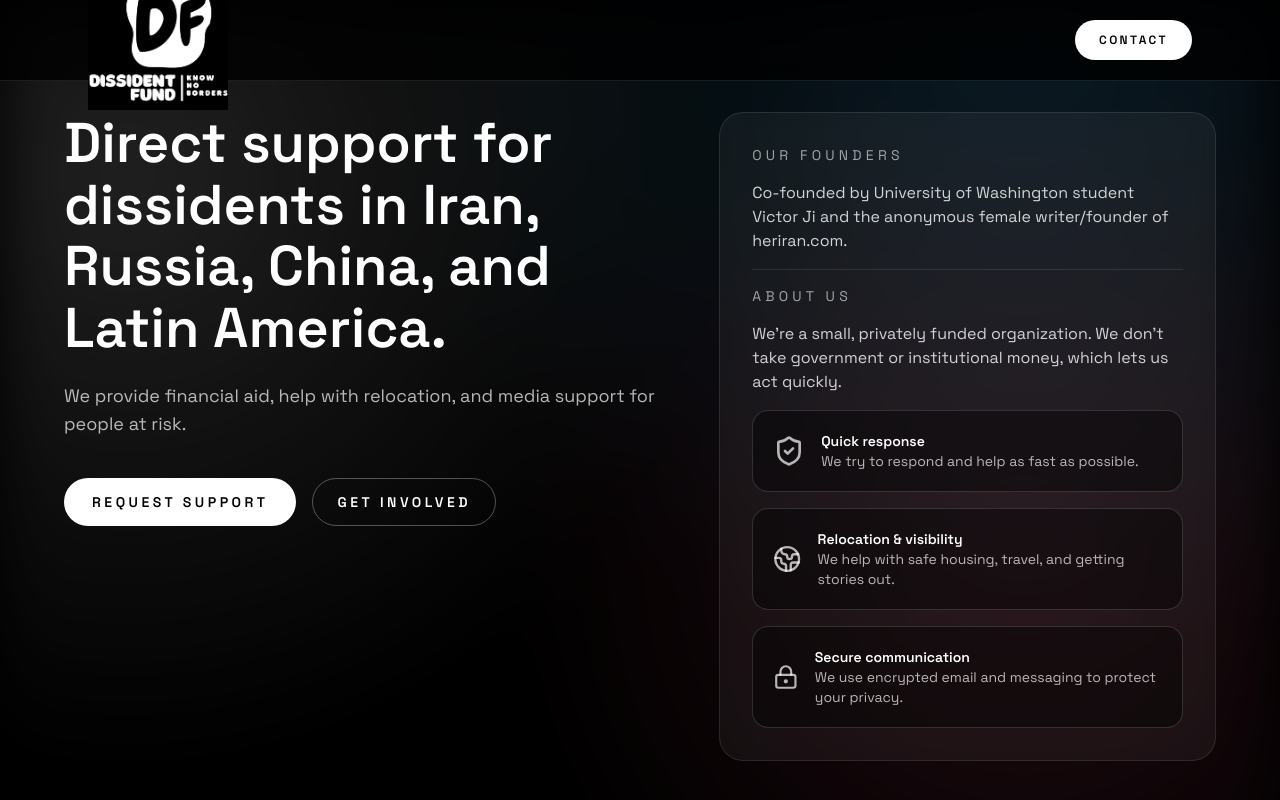
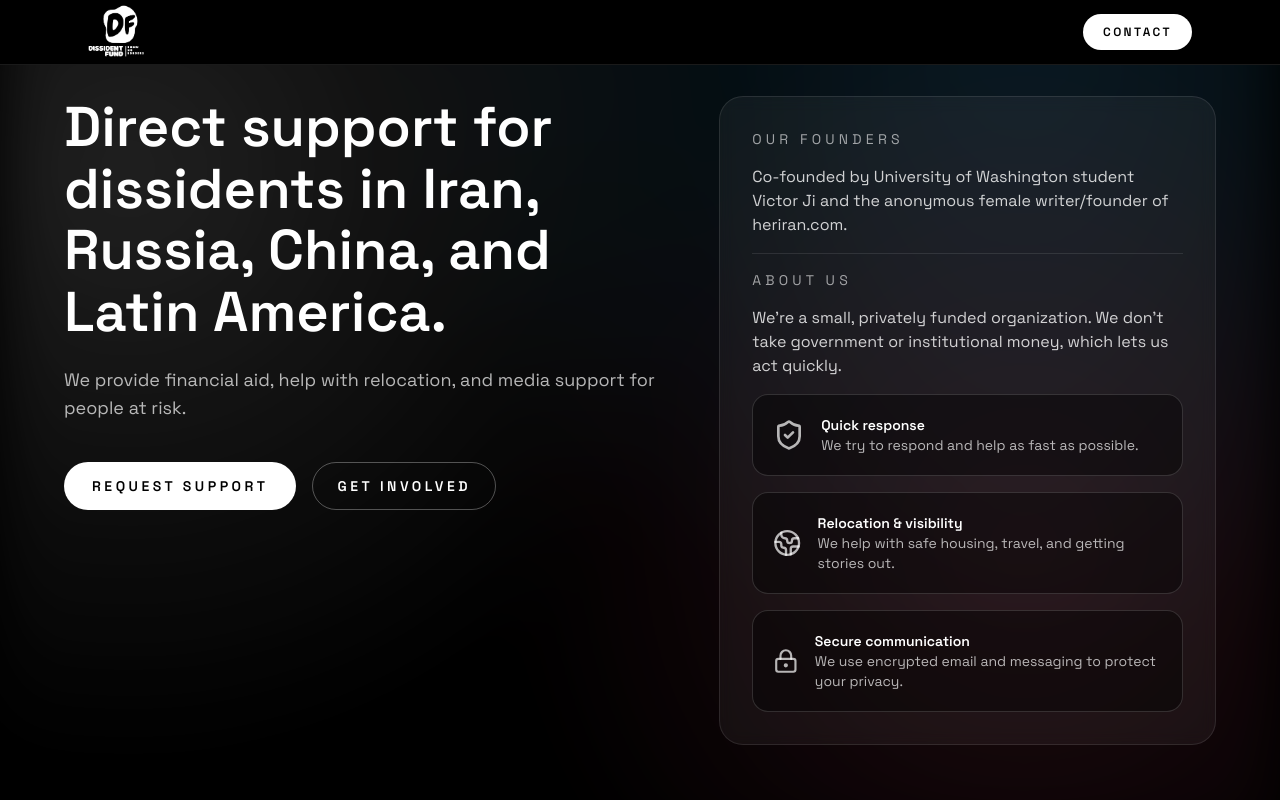
Before and after one commit to victormeoww/dissidentfundprod, a Next.js app: page / in a window 1280 px wide. Shown: the top 800 px of the page. Built offline with nearby package versions, Linux system fonts and the light colour scheme.

Commit message:
fix: Solid black header bg, smaller logo that fits properly

```diff
--- a/src/components/header.tsx
+++ b/src/components/header.tsx
@@ -5,22 +5,21 @@ import { Button } from "@/components/ui/button";
 
 export function SiteHeader() {
   return (
-    <header className="fixed top-0 left-0 right-0 z-50 bg-black/80 backdrop-blur-md border-b border-white/10">
-      <div className="mx-auto flex h-20 max-w-6xl items-center justify-between px-6">
+    <header className="fixed top-0 left-0 right-0 z-50 bg-black border-b border-white/10">
+      <div className="mx-auto flex h-16 max-w-6xl items-center justify-between px-6">
         <a href="#top" className="flex items-center">
           <Image
             src="/logo.png"
             alt="Dissident Fund"
-            width={140}
-            height={140}
-            className="invert brightness-0 invert"
+            width={56}
+            height={56}
             style={{ filter: "invert(1)" }}
           />
         </a>
         <Button
           asChild
           size="sm"
-          className="h-10 rounded-full bg-white px-6 text-xs font-semibold uppercase tracking-[0.2em] text-black hover:bg-white/90"
+          className="h-9 rounded-full bg-white px-5 text-xs font-semibold uppercase tracking-[0.2em] text-black hover:bg-white/90"
         >
           <a href="mailto:victor@meowmemes.org">Contact</a>
         </Button>
--- a/src/components/sections/hero.tsx
+++ b/src/components/sections/hero.tsx
@@ -8,7 +8,7 @@ import { fadeInUp, staggerContainer } from "@/lib/motion";
 export function HeroSection() {
   return (
     <section
-      className="relative isolate min-h-[620px] overflow-hidden bg-black px-6 pt-28 pb-[clamp(3.75rem,8vw,6.25rem)] text-white sm:px-10"
+      className="relative isolate min-h-[620px] overflow-hidden bg-black px-6 pt-24 pb-[clamp(3.75rem,8vw,6.25rem)] text-white sm:px-10"
       id="top"
     >
       <div
```
